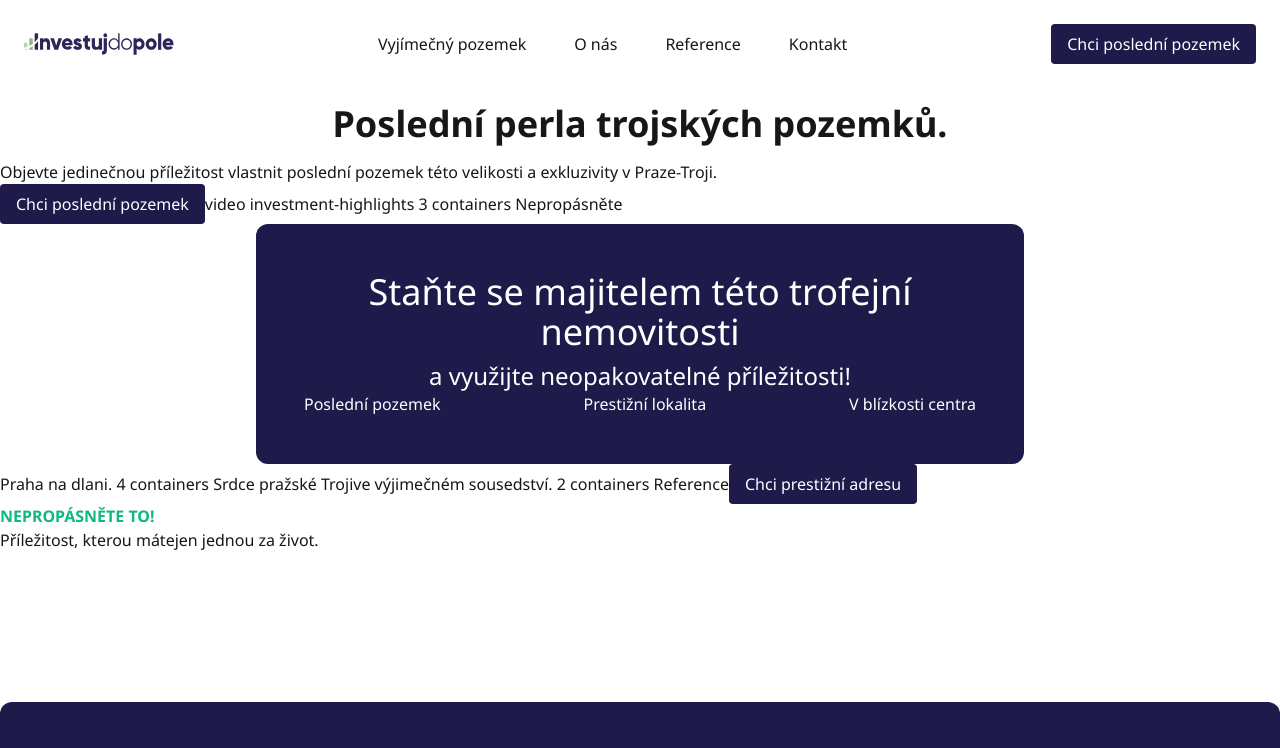
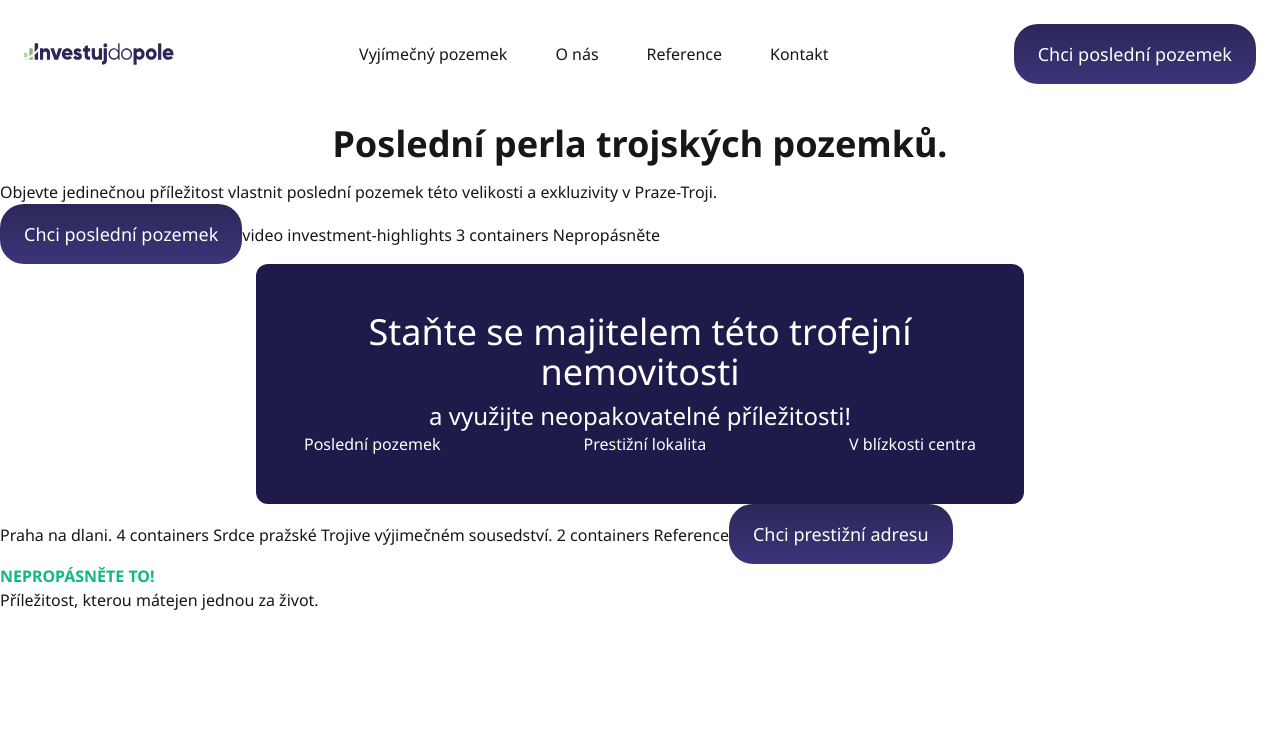
Before and after one commit to violinie/investujdopole2.1, a Next.js app: page / in a window 1280 px wide. Shown: the top 748 px of the page. Built offline with nearby package versions, Linux system fonts and the light colour scheme.

Commit message:
ref: btn

```diff
--- a/src/components/Btn.tsx
+++ b/src/components/Btn.tsx
@@ -1,18 +1,24 @@
 import React from "react";
 
-type BtnProps = {
+interface BtnProps {
   text: string;
-  onClick?: () => void;
-};
+  icon?: React.ReactNode;
+  iconPosition?: "left" | "right";
+}
 
-const Btn: React.FC<BtnProps> = ({ text, onClick }) => {
+const Btn: React.FC<BtnProps> = ({ text, icon, iconPosition = "right" }) => {
   return (
-    <button
-      onClick={onClick}
-      className="px-4 py-2 bg-blue-500 text-white rounded hover:bg-blue-600 bg-indigo-950"
-    >
-      {text}
-    </button>
+    <div className="justify-start items-center gap-6 inline-flex">
+      <div className="justify-start items-center gap-6 flex">
+        <button
+          className="px-6 py-4 bg-gradient-to-b from-[#2c2758] to-[#3b357a] rounded-3xl justify-center items-center gap-2.5 flex"
+        >
+          {icon && iconPosition === "left" && <div className="relative">{icon}</div>}
+          <span className="text-white text-lg font-normal">{text}</span>
+          {icon && iconPosition === "right" && <div className="relative">{icon}</div>}
+        </button>
+      </div>
+    </div>
   );
 };
 
```
Also changed, not shown: public/icon-flash.svg (added).
